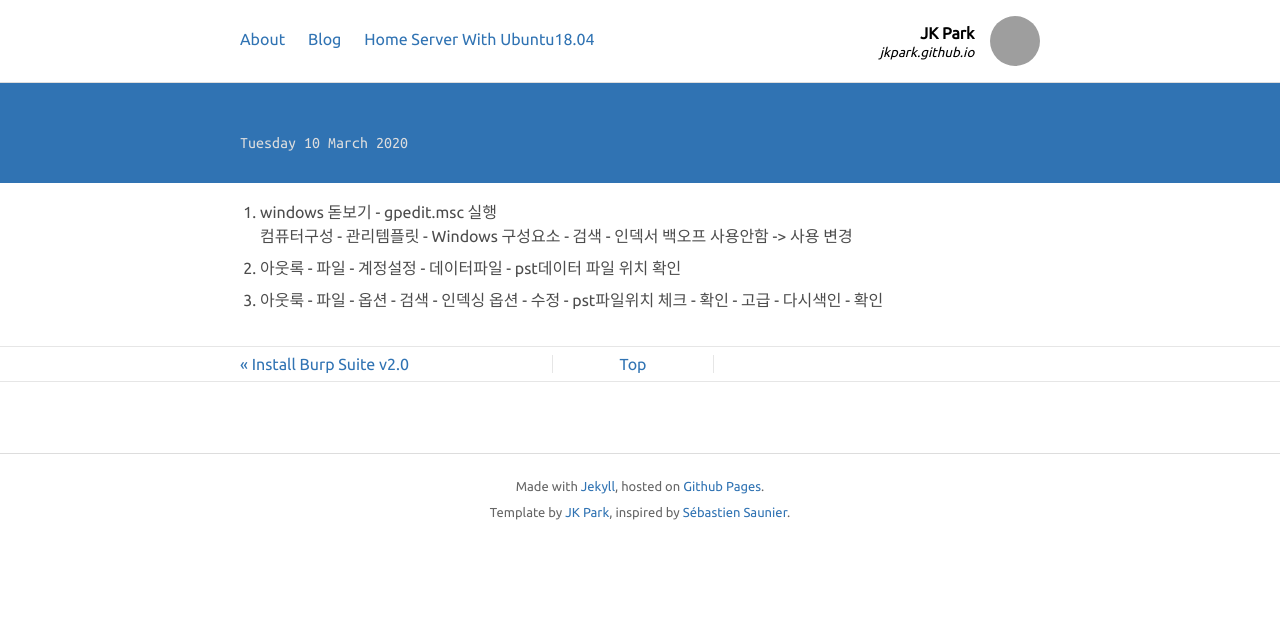
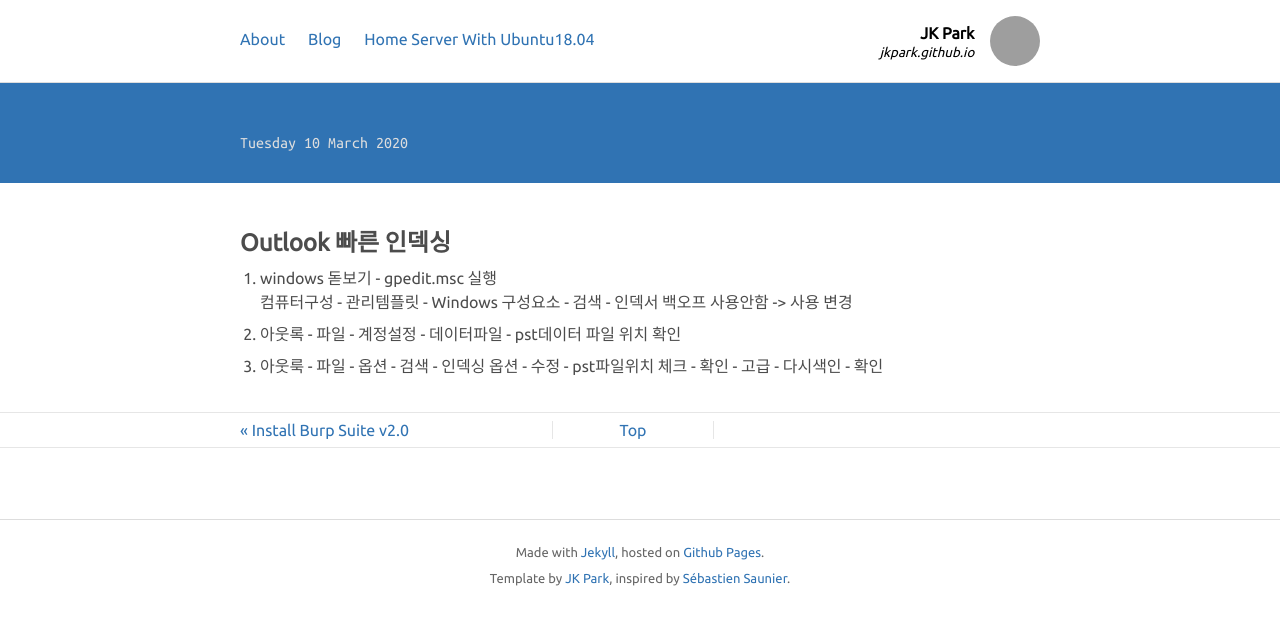
Before and after one commit to jkpark/jkpark.github.io, a Jekyll site: the page built from _posts/2020-03-10-outlook-fast-indexing.md, in a window 1280 px wide. Shown: the top 625 px of the page. Built offline with Jekyll 4.4.1, drawn with Linux system fonts in a browser that asks for light colours; our own code applies the rules of GitHub Pages for plain Markdown files; comment, search, counter and statistics services are not loaded; grey boxes are pictures that could not be loaded.

Commit message:
Update 2020-03-10-outlook-fast-indexing.md

```diff
--- a/_posts/2020-03-10-outlook-fast-indexing.md
+++ b/_posts/2020-03-10-outlook-fast-indexing.md
@@ -6,6 +6,8 @@ category: blog
 tags: [Windows10][Outlook]
 ---
 
+# Outlook 빠른 인덱싱
+
 1. windows 돋보기 -  gpedit.msc 실행
    : 컴퓨터구성 - 관리템플릿 - Windows 구성요소 - 검색 - 인덱서 백오프 사용안함 -> 사용 변경
 
```
